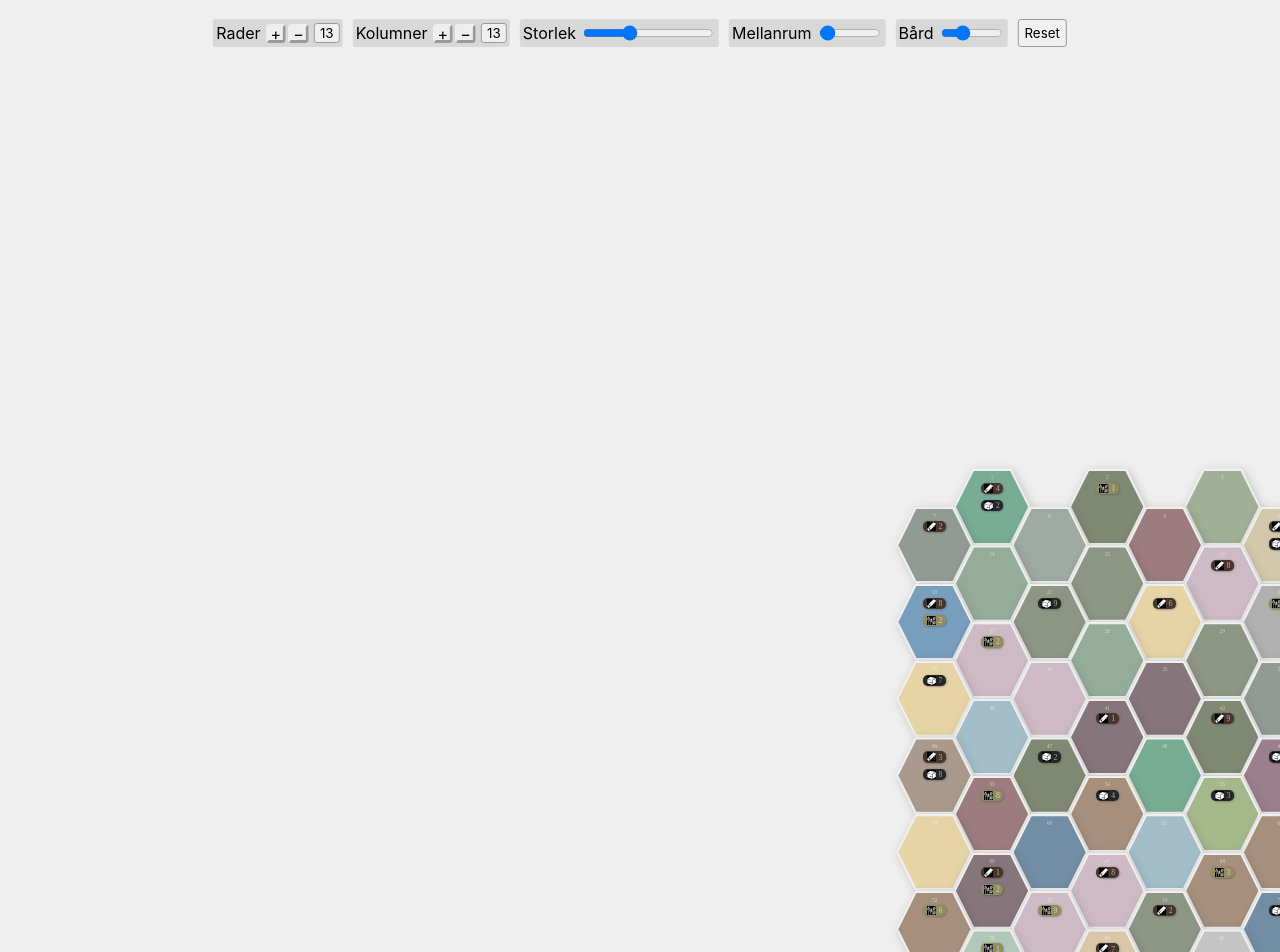
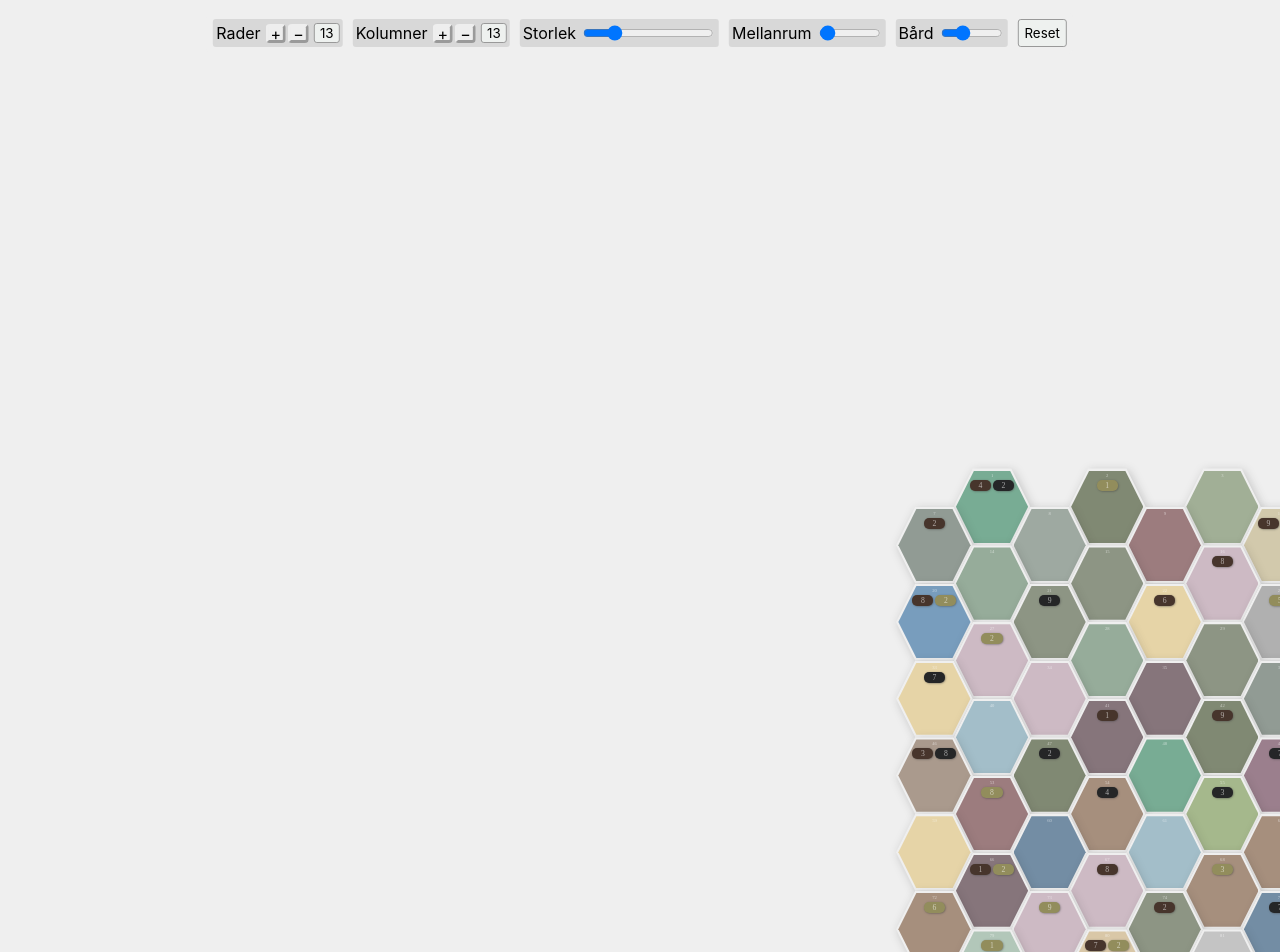
Before and after one commit to erikbjoern/boardgame-prototyping, a Vue app: page / in a window 1280 px wide. Shown: the top 952 px of the page. Built offline with nearby package versions, Linux system fonts and the light colour scheme.

Commit message:
adjust style values to make more readable code

```diff
--- a/src/components/HexGrid.vue
+++ b/src/components/HexGrid.vue
@@ -33,31 +33,38 @@ export default {
     gridRowsStyle() {
       return {
         display: "grid",
-        gridAutoRows: `${this.tileSize * 0.3}vw`,
-        gap: `${this.gap / 10}vw`,
+        gridAutoRows: `${this.tileSize}vw`,
+        gap: `${this.gap}vw`,
       };
     },
     gridRowsOddStyle() {
       return {
-        gridTemplateColumns: `repeat(${Math.ceil(this.columns / 2) -
-          (this.columns % 2)}, ${this.tileSize * 0.45}vw)`,
+        gridTemplateColumns: `repeat(${this.rowsOddLength}, ${this.tileSpaceX}vw)`,
       };
     },
     gridRowsEvenStyle() {
       return {
-        gridTemplateColumns: `repeat(${Math.ceil(this.columns / 2)},
-          ${this.tileSize * 0.45}vw)`,
+        gridTemplateColumns: `repeat(${this.rowsEvenLength}, ${this.tileSpaceX}vw)`,
         position: "absolute",
-        top: `${this.tileSize * 0.15 + this.gap / 20}vw`,
-        left: `${-this.tileSize * 0.225 - this.gap / 20}vw`,
+        top: `${this.tileSize / 2 + this.gap / 2}vw`,
+        left: `${-this.tileSpaceX / 2 - this.gap / 2}vw`,
       };
     },
     ...mapState({
-      tileSize: state => state.style.tileSize,
-      gap: state => state.style.gap,
-      rows: state => state.rows,
-      columns: state => state.columns,
+      tileSize: (state) => state.style.tileSize,
+      gap: (state) => state.style.gap,
+      rows: (state) => state.rows,
+      columns: (state) => state.columns,
     }),
+    rowsOddLength() {
+      return Math.ceil(this.columns / 2) - (this.columns % 2);
+    },
+    rowsEvenLength() {
+      return Math.ceil(this.columns / 2);
+    },
+    tileSpaceX() {
+      return this.tileSize * 1.5;
+    },
     hexRows: {
       get() {
         return this.$store.state.hexRows;
@@ -110,6 +117,7 @@ export default {
     },
     addHexRows(difference, oldRowTotal) {
       const { rowsOdd, rowsEven, rowsOddStash, rowsEvenStash } = this.hexRows;
+      const { rowsOddLength, rowsEvenLength } = this
       const newRowTotal = oldRowTotal + difference;
 
       for (let i = oldRowTotal; i < newRowTotal; i++) {
@@ -121,9 +129,8 @@ export default {
           tileRow = rowsEvenStash.pop();
         }
 
-        const columns = this.columns;
         const rowLength = tileRow.length;
-        const tileCount = Math.floor(columns / 2) + (((columns % 2) * i) % 2);
+        const tileCount = i % 2 == 0 ? rowsOddLength : rowsEvenLength
         const needsUpdate = rowLength != 0 && rowLength != tileCount;
 
         if (rowLength < tileCount) {
--- a/src/components/HexGridTile.vue
+++ b/src/components/HexGridTile.vue
@@ -1,24 +1,22 @@
 <template>
-  <div class="hex-grid__item" :style="{zIndex: hex.number}">
+  <div class="hex-grid__item" :style="{ zIndex: hex.number }">
     <div class="hex-grid-item__background">
       <div class="hex-grid-item__content" :style="tileContentStyle">
-        <span :style="{ position: 'relative', bottom: `${0.01 * size}vw` }">{{
-          hex.number
-        }}</span>
+        {{ hex.number }}
         <div
           class="resourceContainer"
-          :style="{ fontSize: `${0.03 * size }vw`, gap: `${0.3 * size}px` }"
+          :style="{ fontSize: `${size / 10}vw`, gap: `${size / 40}vw` }"
         >
           <div v-if="hex.resources.wood > 0" class="resourceItem wood">
-            <WoodIcon v-if="size > 19" />
+            <WoodIcon v-if="size > 6" />
             <span>{{ hex.resources.wood }}</span>
           </div>
           <div v-if="hex.resources.stone > 0" class="resourceItem stone">
-            <StoneIcon v-if="size > 19" />
+            <StoneIcon v-if="size > 6" />
             <span>{{ hex.resources.stone }}</span>
           </div>
           <div v-if="hex.resources.wheat > 0" class="resourceItem wheat">
-            <WheatIcon v-if="size > 19" />
+            <WheatIcon v-if="size > 6" />
             <span>{{ hex.resources.wheat }}</span>
           </div>
         </div>
@@ -28,7 +26,7 @@
 </template>
 
 <script>
-import { mapState } from "vuex"
+import { mapState } from "vuex";
 import WoodIcon from "@/assets/icons/log.svg";
 import StoneIcon from "@/assets/icons/stone-block.svg";
 import WheatIcon from "@/assets/icons/wheat.svg";
@@ -42,13 +40,15 @@ export default {
   },
   computed: {
     ...mapState({
-      size: state => state.style.tileSize,
-      borderWidth: state => state.style.borderWidth
+      size: (state) => state.style.tileSize,
+      borderWidth: (state) => state.style.borderWidth,
     }),
     tileContentStyle() {
       return {
+        display: "flex",
+        gap: `${this.size / 40}vw`,
         backgroundColor: `${this.hex.color}9a`,
-        fontSize: `${0.02 * this.size}vw`,
+        fontSize: `${0.06 * this.size}vw`,
         height: `${100 - this.borderWidth}%`,
         width: `${100 - this.borderWidth}%`,
       };
@@ -100,7 +100,7 @@ svg {
   flex-wrap: wrap;
   justify-content: center;
   align-content: flex-start;
-  height: 75%;
+  height: 85%;
   width: 66%;
 }
 
@@ -110,8 +110,7 @@ svg {
   align-items: center;
   padding: 1px;
   border-radius: 5px;
-  width: 44%;
-  height: min-content;
+  width: 40%;
   box-shadow: 0.5px 0.5px 2px #44444499;
 }
 
--- a/src/components/InputsBar.vue
+++ b/src/components/InputsBar.vue
@@ -39,7 +39,7 @@
         id="tile-size"
         type="range"
         min="5"
-        max="50"
+        max="40"
         v-model.number="tileSize"
       />
     </div>
@@ -67,18 +67,18 @@ export default {
   computed: {
     tileSize: {
       get() {
-        return this.$store.state.style.tileSize;
+        return this.$store.state.style.tileSize * 2
       },
       set(value) {
-        this.$store.commit("setTileSize", value);
+        this.$store.commit("setTileSize", value / 2);
       },
     },
     gap: {
       get() {
-        return this.$store.state.style.gap;
+        return this.$store.state.style.gap * 10
       },
       set(value) {
-        this.$store.commit("setGap", value);
+        this.$store.commit("setGap", value / 10);
       },
     },
     borderWidth: {
--- a/src/store/index.js
+++ b/src/store/index.js
@@ -6,7 +6,7 @@ Vue.use(Vuex);
 const store = new Vuex.Store({
   state: {
     style: {
-      tileSize: 20,
+      tileSize: 6,
       gap: 0,
       borderWidth: 6,
     },
```
